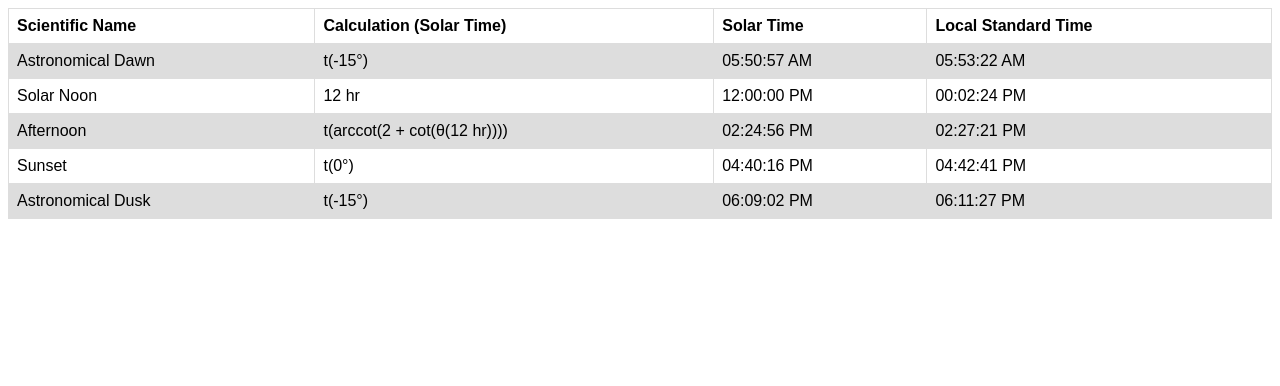
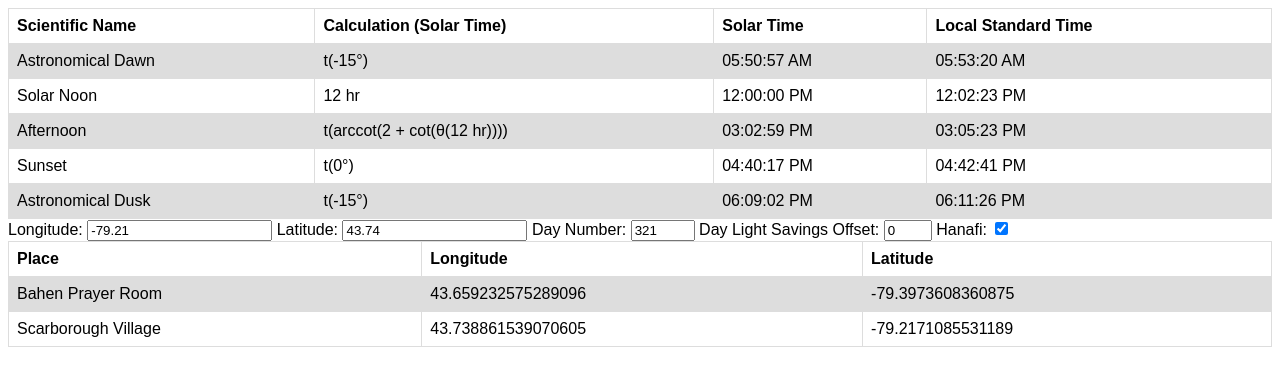
Before and after one commit to mahadinur/scientific-prayer-times, a website: page index.html in a window 1280 px wide. Drawn offline with Linux system fonts and the light colour scheme.

Commit message:
make it better
make it better

```diff
--- a/index.html
+++ b/index.html
@@ -7,8 +7,11 @@
     <title>Document</title>
     <script src="index.js"></script>
     <style>
+        * {
+            font-family: arial, sans-serif;
+        }
+
         table {
-            font-family: arial, sans-serif;
             border-collapse: collapse;
             width: 100%;
         }
@@ -30,6 +33,7 @@
     <table>
         <tr>
             <th>Scientific Name</th>
+            <!-- <th>Arabic Name</th> -->
             <th>Calculation (Solar Time)</th>
             <th>Solar Time</th>
             <th>Local Standard Time</th>
@@ -65,12 +69,29 @@
             <td id="dusk-local"></td>
         </tr>
     </table>
-
-    <!-- Longitude: <input id="longitude" type="number" name="longitude" value="0" step="0.000001"/>
-    Latitude: <input id="latitude" type="number" name="latitude" value="0" step="0.000001"/>
-    Standard Meridian: <input id="meridian" type="number" name="meridian" value="-75" step="1"/>
-    Day Number: <input id="meridian" type="number" name="meridian" value="-75" step="1"/>
-    Day Light Savings Offset: <input id="dls" type="number" name="dls" value="1" step="1" max="1" min="0"/> -->
+    Longitude: <input id="longitude" type="number" name="longitude" value="-79.21" step="0.01" />
+    Latitude: <input id="latitude" type="number" name="latitude" value="43.74" step="0.01" />
+    <!-- Standard Meridian: <input id="meridian" type="number" name="meridian" value="-75" step="15" max="180" min="-180"/> -->
+    Day Number: <input id="day-number" type="number" name="day-number" value="1" step="1" max="366" min="1" />
+    Day Light Savings Offset: <input id="dls" type="number" name="dls" value="0" step="1" max="1" min="0" />
+    Hanafi: <input id="hanafi" type="checkbox" name="hanafi" checked />
+    <table>
+        <tr>
+            <th>Place</th>
+            <th>Longitude</th>
+            <th>Latitude</th>
+        </tr>
+        <tr>
+            <td>Bahen Prayer Room</td>
+            <td>43.659232575289096</td>
+            <td>-79.3973608360875</td>
+        </tr>
+        <tr>
+            <td>Scarborough Village</td>
+            <td>43.738861539070605</td>
+            <td>-79.2171085531189</td>
+        </tr>
+    </table>
 </body>
 
 </html>
--- a/index.js
+++ b/index.js
@@ -29,14 +29,20 @@ function getDayNumber() {
     return Math.floor((date - start) / 86400000) + 1;
 }
 
-var latitude = 43.745109;
-var longitude = -79.213195;
+const coordinates = {
+    bahen: [43.659232575289096, -79.3973608360875],
+    scarborough: [43.738861539070605, -79.2171085531189]
+}
+
+var latitude = 43.74;
+var longitude = -79.21;
 var standard_meridian_est = -75;
 var N = getDayNumber();
 var B = (360 / 365) * (N - 81)
 var declination = 23.45 * sin(B);
 var E = 9.87 * sin(2 * B) - 7.53 * cos(B) - 1.5 * sin(B);
 var DST = 0;
+var hanafi = 0;
 
 function solar_time_1(theta) {
     return (1 / 15) * arcsin((sin(theta) - sin(latitude) * sin(declination)) / (cos(latitude) * cos(declination))) + 6;
@@ -62,11 +68,24 @@ function hour(h) {
     var minutes = Math.floor((h % 1) * 60);
     var seconds = Math.floor(((h % 1) * 60 % 1) * 60);
     var hours = Math.floor(h % 12);
-    if (h == 12) {
+    if ((h - 12) < 1 && h >= 12) {
         hours = 12;
     }
     return `${String(hours).padStart(2, '0')}:${String(minutes).padStart(2, '0')}:${String(seconds).padStart(2, '0')} ${end}`;
 }
+
+// todo standard meridian is calculated bast off the longitude so dont make it variable
+// todo SWITCH TO TYPESCRIPT THIS SUCKS
+function update() {
+    longitude = document.getElementById("longitude").value;
+    latitude = document.getElementById("latitude").value;
+    // standard_meridian_est = document.getElementById("meridian").value;
+    N = document.getElementById("day-number").value;
+    DST = parseInt(document.getElementById("dls").value);
+
+    B = (360 / 365) * (N - 81)
+    declination = 23.45 * sin(B);
+    E = 9.87 * sin(2 * B) - 7.53 * cos(B) - 1.5 * sin(B);
 
     var dawn_solar = hour(solar_time_1(-15));
     var dawn_local = hour(local_time(solar_time_1(-15)));
@@ -74,7 +93,11 @@ var dawn_local = hour(local_time(solar_time_1(-15)));
     var noon_solar = hour(12);
     var noon_local = hour(local_time(12));
 
-var hanafi = 0;
+    if (document.getElementById("hanafi").checked) {
+        hanafi = 1;
+    } else {
+        hanafi = 0;
+    }
 
     var afternoon_solar = hour(solar_time_2(arccot(1 + hanafi + cot(theta(12)))));
     var afternoon_local = hour(local_time(solar_time_2(arccot(1 + hanafi + cot(theta(12))))));
@@ -85,7 +108,6 @@ var sunset_local = hour(local_time(solar_time_2(0)));
     var dusk_solar = hour(solar_time_2(-15));
     var dusk_local = hour(local_time(solar_time_2(-15)));
 
-function update() {
     document.getElementById("dawn-solar").textContent = dawn_solar;
     document.getElementById("dawn-local").textContent = dawn_local;
 
@@ -102,14 +124,11 @@ function update() {
     document.getElementById("dusk-local").textContent = dusk_local;
 }
 
-window.onload = function() {
+window.onload = function () {
+    document.getElementById("day-number").value = getDayNumber(); // i wish i used a framework....
     update();
 }
 
-// console.log(`
-//     Astronomical Dawn:\t\t${dawn}
-//     Solar Noon:\t\t\t${noon}
-//     Afternoon:\t\t\t${afternoon}
-//     Sunset:\t\t\t${sunset}
-//     Astronomical Dusk:\t\t${dusk}
-// `);
+window.oninput = function () {
+    update();
+}
```
Lines whose indentation alone changed are shown as unchanged.
